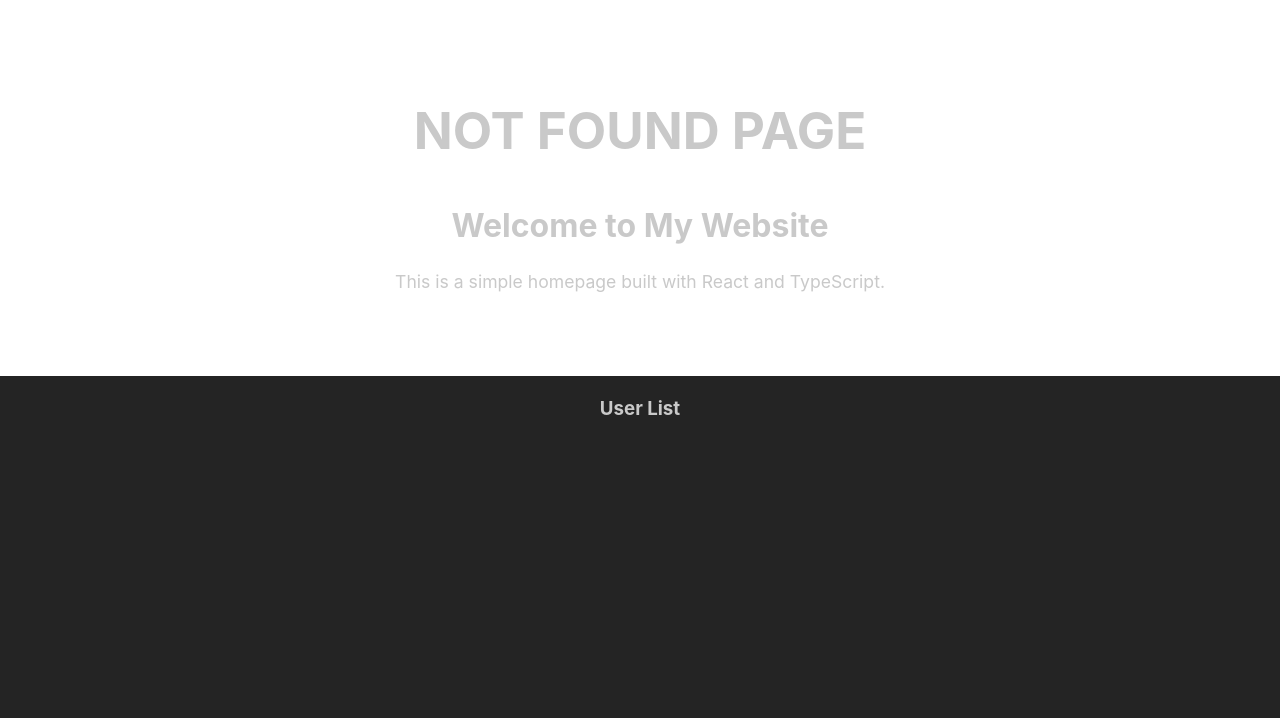
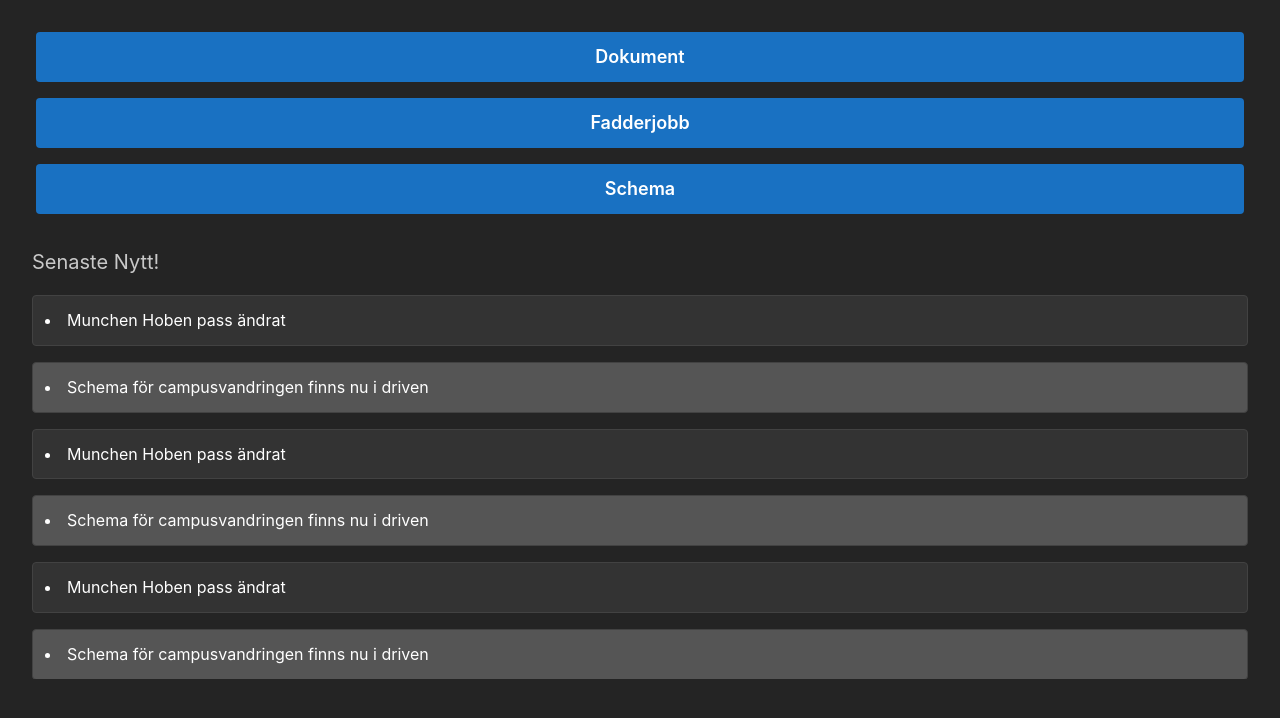
Before and after one commit to TDDD96-group10/FAD, a React (Vite) app in the folder fad_frontend/: page /fadderhome in a window 1280 px wide. Before the commit this address had no page. Shown: the top 718 px of the page. Built offline with nearby package versions, Linux system fonts and the light colour scheme.

Commit message:
Fadder Home Page done and cleaned up

```diff
--- a/fad_frontend/package.json
+++ b/fad_frontend/package.json
@@ -16,7 +16,8 @@
     "@tabler/core": "^1.0.0",
     "react": "^18.3.1",
     "react-dom": "^18.3.1",
-    "react-router-dom": "^7.2.0"
+    "react-router-dom": "^7.2.0",
+    "swagger-typescript-api": "^13.0.28"
   },
   "devDependencies": {
     "@eslint/js": "^9.17.0",
--- a/fad_frontend/src/api/Api.ts
+++ b/fad_frontend/src/api/Api.ts
@@ -1,5 +1,6 @@
 /* eslint-disable */
 /* tslint:disable */
+// @ts-nocheck
 /*
  * ---------------------------------------------------------------
  * ## THIS FILE WAS GENERATED VIA SWAGGER-TYPESCRIPT-API        ##
--- a/fad_frontend/src/navigation/routes.tsx
+++ b/fad_frontend/src/navigation/routes.tsx
@@ -4,6 +4,7 @@ import Logintest from '../pages/Login';
 import NotFoundPage from '../pages/NotFoundPage';
 import FADheader from '../header';
 import Loginkod from '../pages/Loginkod';
+import FadderHome from '../pages/FadderHome';
 
 const AppRoutes: React.FC = () => {
   return (
@@ -11,6 +12,7 @@ const AppRoutes: React.FC = () => {
       <Routes>
         <Route path="/" element={<Logintest />} />
         <Route path="/code" element={<Loginkod />} />
+        <Route path="/fadderhome" element={<FadderHome />} />
         <Route path="*" element={<NotFoundPage />} />
         <Route path="home" element={<FADheader />}>
           {routes.map(({ path, element: Element }) => (
--- /dev/null
+++ b/fad_frontend/src/pages/FadderHome.tsx
@@ -0,0 +1,122 @@
+import {
+    Button,
+    Checkbox,
+    Container,
+    Group,
+    Paper,
+    ScrollArea,
+    Stack,
+    TextInput,
+    Title,
+    Text,
+} from '@mantine/core';
+
+import { useNavigate } from "react-router-dom";
+import { useForm } from '@mantine/form';
+import { useState, useEffect } from 'react';
+
+// import '../styles/pages/FadderHome.css'
+
+// Sample interface for the data structure
+interface Task {
+    id: number;
+    description: string;
+    completed: boolean;
+}
+
+const FadderHomePage: React.FC = () => {
+    const navigate = useNavigate();
+
+    // Sample backend data
+    const [tasks, setTasks] = useState<Task[]>([
+        { id: 1, description: "Munchen Hoben pass ändrat", completed: false },
+        { id: 2, description: "Schema för campusvandringen finns nu i driven", completed: true },
+        { id: 3, description: "Munchen Hoben pass ändrat", completed: false },
+        { id: 4, description: "Schema för campusvandringen finns nu i driven", completed: true },
+        { id: 5, description: "Munchen Hoben pass ändrat", completed: false },
+        { id: 6, description: "Schema för campusvandringen finns nu i driven", completed: true },
+        { id: 7, description: "Munchen Hoben pass ändrat", completed: false },
+        { id: 8, description: "Schema för campusvandringen finns nu i driven", completed: true },
+        { id: 9, description: "Munchen Hoben pass ändrat", completed: false },
+        { id: 10, description: "Schema för campusvandringen finns nu i driven", completed: true },
+        { id: 11, description: "Munchen Hoben pass ändrat", completed: false },
+        { id: 12, description: "Schema för campusvandringen finns nu i driven", completed: true },
+        { id: 13, description: "Munchen Hoben pass ändrat", completed: false },
+        { id: 14, description: "Schema för campusvandringen finns nu i driven", completed: true },
+        { id: 15, description: "Munchen Hoben pass ändrat", completed: false },
+        { id: 16, description: "Schema för campusvandringen finns nu i driven", completed: true },
+    ]);
+
+    useEffect(() => {
+        setTasks(tasks);
+    }, []);
+
+    return (
+        <ScrollArea style={{ height: '100vh', overflow: 'auto' }} p="md">
+            <Stack spacing="lg">
+                {/* Three vertically stacked buttons with increased spacing */}
+                <Stack
+                    spacing="xl"
+                    pt="md"
+                    pl="lg"
+                    pr="lg"
+                >
+                    <Button variant="filled" color="blue" size="lg">
+                        Dokument
+                    </Button>
+                    <Button variant="filled" color="blue" size="lg">
+                        Fadderjobb
+                    </Button>
+                    <Button variant="filled" color="blue" size="lg">
+                        Schema
+                    </Button>
+                </Stack>
+
+                {/* Text component with padding only on top, left, and right */}
+                <Text
+                    size="xl"
+                    weight={500}
+                    pt="md"  // padding-top
+                    pl="md"  // padding-left
+                    pr="md"  // padding-right
+                >
+                    Senaste Nytt!
+                </Text>
+
+                {/* Nested ScrollArea with fixed height */}
+                <ScrollArea style={{ height: '400px', overflow: 'auto' }}
+                pl="md"
+                pr="md"
+                pb="md"
+                >
+                    {/* Bullet list with backend data */}
+                    <Stack spacing="xs">
+                        {tasks.map((task) => (
+                            <Paper
+                                key={task.id}
+                                p="sm"
+                                withBorder
+                                style={{
+                                    backgroundColor: task.completed ? '#555' : '#333',
+                                    borderRadius: '4px',
+                                }}
+                            >
+                                <Text
+                                    component="li"
+                                    color="white"
+                                    style={{
+                                        listStylePosition: 'inside'
+                                    }}
+                                >
+                                    {task.description}
+                                </Text>
+                            </Paper>
+                        ))}
+                    </Stack>
+                </ScrollArea>
+            </Stack>
+        </ScrollArea>
+    );
+};
+
+export default FadderHomePage;
```
Also changed, not shown: fad_frontend/src/styles/pages/FadderHome.css (added), 2 other files (tests, documents, lock files or other folders).
